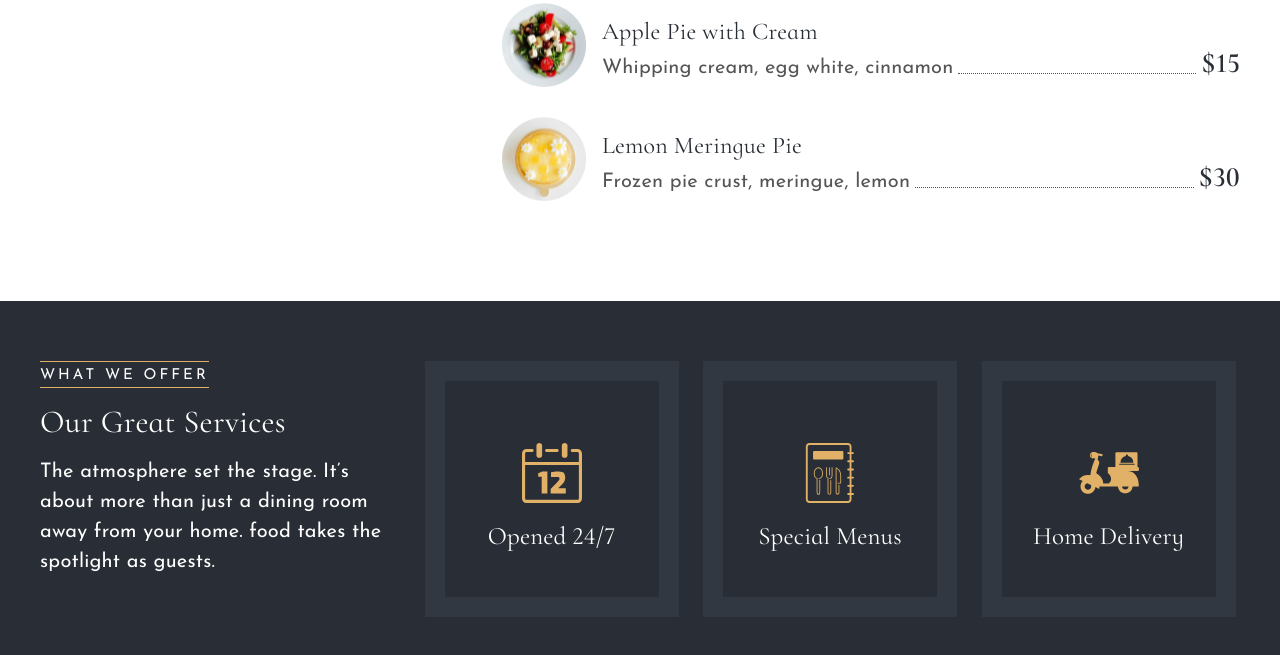
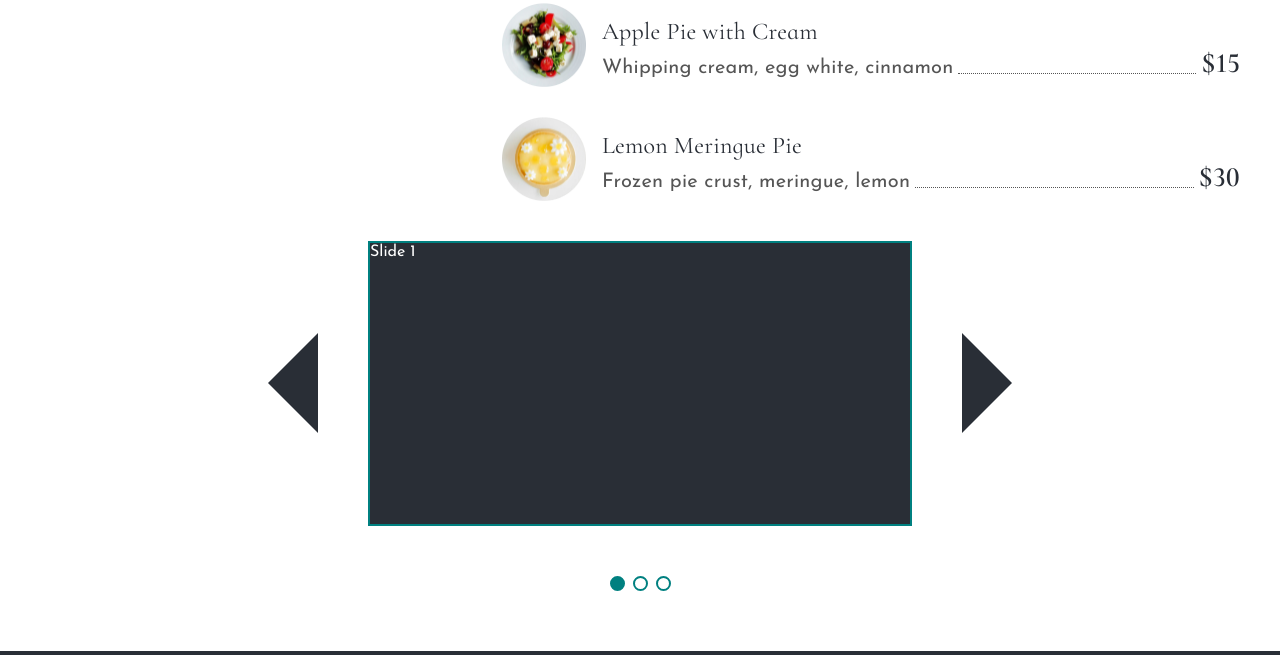
Before and after one commit to nika-sirak/thetasteat, a website built with Parcel: page src/index.html in a window 1280 px wide. Shown: the part 3150-3805 px from the top of the page. Built offline with nearby package versions, Linux system fonts and the light colour scheme.

Commit message:
add slider js

```diff
--- a/src/index.html
+++ b/src/index.html
@@ -720,7 +720,34 @@
           </div>
         </div>
       </section>
-
+      <section class="feedback">
+        <div class="container">
+          <div class="feedback__top">
+            <div class="arrow-left"></div>
+            <div class="frame">
+              <ul class="slider feedback__list">
+                <li class="feedback__li">Slide 1</li>
+                <li class="feedback__li">Slide 2</li>
+                <li class="feedback__li">Slide 3</li>
+              </ul>
+            </div>
+            <div class="arrow-right"></div>
+          </div>
+          <div class="feedback__bottom"></div>
+          <!-- <div class="swiper mySwiper">
+            <ul class="feedback__list swiper-wrapper">
+              <li class="feedback__li swiper-slide">Slide 1</li>
+              <li class="feedback__li swiper-slide">Slide 2</li>
+              <li class="feedback__li swiper-slide">Slide 3</li>
+              <li class="feedback__li swiper-slide">Slide 4</li>
+              <li class="feedback__li swiper-slide">Slide 5</li>
+            </ul>
+            <div class="swiper-button-next"></div>
+            <div class="swiper-button-prev"></div>
+            <div class="swiper-pagination"></div>
+          </div> -->
+        </div>
+      </section>
       <section class="section offer" id="offer">
         <section class="offer__services services">
           <div class="container services__wrapper">
--- a/src/index.js
+++ b/src/index.js
@@ -1,68 +1,3 @@
-const menuBtnEl = document.querySelector(".btn-menu");
-const menuBodyEl = document.querySelector(".nav");
-const menuLinksEl = document.querySelectorAll(".menu__link");
-
-if (menuBtnEl) {
-  menuBtnEl.addEventListener("click", onMenuBtnEl);
-}
-
-function onMenuBtnEl() {
-  menuBtnEl.classList.toggle("active");
-  menuBodyEl.classList.toggle("active");
-  document.body.classList.toggle("lock");
-}
-
-if (menuLinksEl.length > 0) {
-  menuLinksEl.forEach((menuLink) =>
-    menuLink.addEventListener("click", onMenuLinkEl)
-  );
-}
-
-function onMenuLinkEl() {
-  if (menuBtnEl.classList.contains("active")) {
-    menuBtnEl.classList.remove("active");
-    menuBodyEl.classList.remove("active");
-    document.body.classList.remove("lock");
-  }
-}
-
-//animation
-const menuEl = document.querySelectorAll(".menu-list__item");
-menuEl.forEach((el) => {
-  el.classList.add("hidden_translate-right");
-  el.setAttribute("data-action", "animate-traslate-right");
-});
-
-const blurObserver = new IntersectionObserver((entries) => {
-  entries.forEach((entry) => {
-    if (entry.isIntersecting) {
-      entry.target.classList.add("animation_blur");
-    }
-  });
-});
-const blurEl = document.querySelectorAll('[data-action="animate-blur"]');
-blurEl.forEach((el) => blurObserver.observe(el));
-
-const transLeftObserver = new IntersectionObserver((entries) => {
-  entries.forEach((entry) => {
-    if (entry.isIntersecting) {
-      entry.target.classList.add("animation_translate-left");
-    }
-  });
-});
-const scheduleEl = document.querySelectorAll(
-  '[data-action="animate-traslate-left"]'
-);
-scheduleEl.forEach((el) => transLeftObserver.observe(el));
-
-const transRightObserver = new IntersectionObserver((entries) => {
-  entries.forEach((entry) => {
-    if (entry.isIntersecting) {
-      entry.target.classList.add("animation_translate-right");
-    }
-  });
-});
-const offerEl = document.querySelectorAll(
-  '[data-action="animate-traslate-right"]'
-);
-offerEl.forEach((el) => transRightObserver.observe(el));
+import "./js/animation";
+import "./js/burger-menu";
+import "./js/slider";
--- /dev/null
+++ b/src/js/animation.js
@@ -0,0 +1,39 @@
+const menuEl = document.querySelectorAll(".menu-list__item");
+menuEl.forEach((el) => {
+  el.classList.add("hidden_translate-right");
+  el.setAttribute("data-action", "animate-traslate-right");
+});
+
+const blurObserver = new IntersectionObserver((entries) => {
+  entries.forEach((entry) => {
+    if (entry.isIntersecting) {
+      entry.target.classList.add("animation_blur");
+    }
+  });
+});
+const blurEl = document.querySelectorAll('[data-action="animate-blur"]');
+blurEl.forEach((el) => blurObserver.observe(el));
+
+const transLeftObserver = new IntersectionObserver((entries) => {
+  entries.forEach((entry) => {
+    if (entry.isIntersecting) {
+      entry.target.classList.add("animation_translate-left");
+    }
+  });
+});
+const scheduleEl = document.querySelectorAll(
+  '[data-action="animate-traslate-left"]'
+);
+scheduleEl.forEach((el) => transLeftObserver.observe(el));
+
+const transRightObserver = new IntersectionObserver((entries) => {
+  entries.forEach((entry) => {
+    if (entry.isIntersecting) {
+      entry.target.classList.add("animation_translate-right");
+    }
+  });
+});
+const offerEl = document.querySelectorAll(
+  '[data-action="animate-traslate-right"]'
+);
+offerEl.forEach((el) => transRightObserver.observe(el));
--- /dev/null
+++ b/src/js/burger-menu.js
@@ -0,0 +1,27 @@
+const menuBtnEl = document.querySelector(".btn-menu");
+const menuBodyEl = document.querySelector(".nav");
+const menuLinksEl = document.querySelectorAll(".menu__link");
+
+if (menuBtnEl) {
+  menuBtnEl.addEventListener("click", onMenuBtnEl);
+}
+
+function onMenuBtnEl() {
+  menuBtnEl.classList.toggle("active");
+  menuBodyEl.classList.toggle("active");
+  document.body.classList.toggle("lock");
+}
+
+if (menuLinksEl.length > 0) {
+  menuLinksEl.forEach((menuLink) =>
+    menuLink.addEventListener("click", onMenuLinkEl)
+  );
+}
+
+function onMenuLinkEl() {
+  if (menuBtnEl.classList.contains("active")) {
+    menuBtnEl.classList.remove("active");
+    menuBodyEl.classList.remove("active");
+    document.body.classList.remove("lock");
+  }
+}
--- /dev/null
+++ b/src/js/slider.js
@@ -0,0 +1,74 @@
+//refs
+const leftArrow = document.querySelector(".arrow-left");
+const rightArrow = document.querySelector(".arrow-right");
+const sliderEl = document.querySelector(".slider");
+const sliderItem = document.querySelectorAll(".feedback__li");
+const bottomEl = document.querySelector(".feedback__bottom");
+
+//var
+let sliderNum = 1;
+const length = sliderItem.length;
+
+//radio buttons
+for (let i = 0; i < length; i++) {
+  const div = document.createElement("div");
+  div.classList.add("feedback__btn");
+  bottomEl.appendChild(div);
+}
+
+const buttonsEl = document.querySelectorAll(".feedback__btn");
+buttonsEl[0].classList.add("feedback__btn-active");
+
+const resetBtnStyle = () => {
+  buttonsEl.forEach((el) => {
+    el.classList.remove("feedback__btn-active");
+  });
+};
+
+buttonsEl.forEach((el, i) =>
+  el.addEventListener("click", () => {
+    resetBtnStyle();
+    sliderEl.style.transform = `translateX(-${i * 544}px)`;
+    sliderNum = i + 1;
+    el.classList.add("feedback__btn-active");
+  })
+);
+
+//arrow slider
+const nextSlide = () => {
+  sliderEl.style.transform = `translateX(-${sliderNum * 544}px)`;
+  sliderNum += 1;
+};
+
+const firstSlide = () => {
+  sliderEl.style.transform = `translateX(0px)`;
+  sliderNum = 1;
+};
+
+const prevSlide = () => {
+  sliderEl.style.transform = `translateX(-${(sliderNum - 2) * 544}px)`;
+  sliderNum -= 1;
+};
+
+const lastSlide = () => {
+  sliderEl.style.transform = `translateX(-${(length - 1) * 544}px)`;
+  sliderNum = length;
+};
+
+const changeBtnColor = () => {
+  resetBtnStyle();
+  buttonsEl[sliderNum - 1].classList.add("feedback__btn-active");
+};
+
+leftArrow.addEventListener("click", onLeftArrow);
+rightArrow.addEventListener("click", onRightArrow);
+
+function onRightArrow() {
+  sliderNum < length ? nextSlide() : firstSlide();
+  changeBtnColor();
+}
+
+function onLeftArrow() {
+  sliderNum > 1 ? prevSlide() : lastSlide();
+  changeBtnColor();
+}
--- /dev/null
+++ b/src/scss/layout/_feedback.scss
@@ -0,0 +1,71 @@
+.feedback__top {
+  margin-bottom: 50px;
+  display: flex;
+  align-items: center;
+  justify-content: center;
+  gap: 50px;
+}
+
+.frame {
+  width: 544px;
+  height: 285px;
+  overflow: hidden;
+}
+.slider {
+  transition: all 0.3s ease-in-out;
+}
+.feedback__list {
+  display: flex;
+}
+
+.feedback__li {
+  flex: 0 0 auto;
+  width: 544px;
+  height: 285px;
+
+  color: var(--white-color);
+  background-color: var(--dark-bg-color);
+  border: 2px solid teal;
+}
+
+.arrow-left {
+  width: 100px;
+  height: 100px;
+  border-right: 50px solid var(--dark-bg-color);
+  border-bottom: 50px solid transparent;
+  border-top: 50px solid transparent;
+  border-left: 50px solid transparent;
+
+  cursor: pointer;
+}
+
+.arrow-right {
+  width: 100px;
+  height: 100px;
+  border-left: 50px solid var(--dark-bg-color);
+  border-bottom: 50px solid transparent;
+  border-top: 50px solid transparent;
+  border-right: 50px solid transparent;
+
+  cursor: pointer;
+}
+
+.feedback__bottom {
+  display: flex;
+  justify-content: center;
+  align-items: center;
+  gap: 8px;
+}
+
+.feedback__btn {
+  width: 15px;
+  height: 15px;
+
+  border: 2px solid teal;
+  border-radius: 50%;
+  cursor: pointer;
+}
+
+.feedback__btn-active {
+  background-color: teal;
+}
--- a/src/scss/main.scss
+++ b/src/scss/main.scss
@@ -29,6 +29,7 @@
 @use "./layout/schedule";
 @use "./layout/about";
 @use "./layout/menu";
+@use "./layout/feedback";
 @use "./layout/offer";
 @use "./layout/contact";
 @use "./layout/footer";
```
Also changed, not shown: src/js/data/customers-list.js (added), src/js/modal.js (added), src/js/scroll-to-top.js (added), src/js/spinner.js (added).
